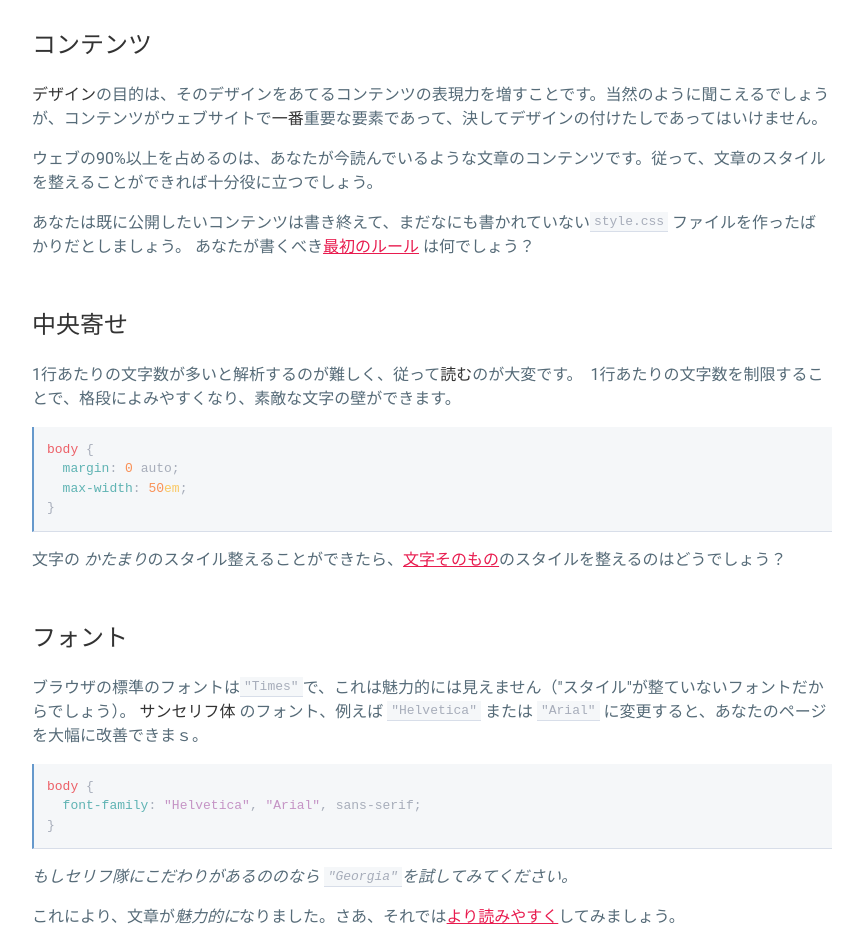
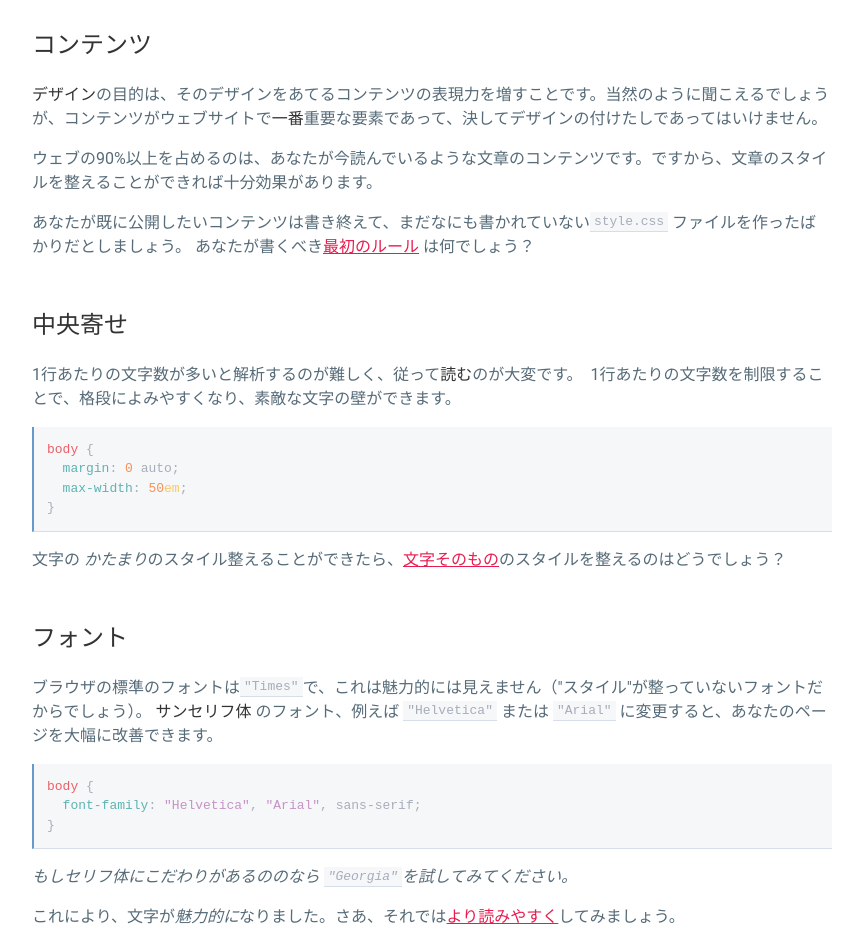
Before and after one commit to jgthms/web-design-in-4-minutes, a plain HTML site: page ja-JP/web-design-in-4-minutes.html in a window 1280 px wide. Shown: the part 726-1676 px from the top of the page, without its empty margins (208-1071 px from the left). Drawn offline with Linux system fonts and the light colour scheme.

Commit message:
fix typo

```diff
--- a/ja-JP/web-design-in-4-minutes.html
+++ b/ja-JP/web-design-in-4-minutes.html
@@ -23,8 +23,8 @@
       <section id="content">
         <h2>コンテンツ</h2>
         <p><strong>デザイン</strong>の目的は、そのデザインをあてるコンテンツの表現力を増すことです。当然のように聞こえるでしょうが、コンテンツがウェブサイトで<strong>一番</strong>重要な要素であって、決してデザインの付けたしであってはいけません。</p>
-        <p>ウェブの90%以上を占めるのは、あなたが今読んでいるような文章のコンテンツです。従って、文章のスタイルを整えることができれば十分役に立つでしょう。</p>
-        <p>あなたは既に公開したいコンテンツは書き終えて、まだなにも書かれていない<code>style.css</code> ファイルを作ったばかりだとしましょう。 あなたが書くべき<a href="#centering">最初のルール</a> は何でしょう？</p>
+        <p>ウェブの90%以上を占めるのは、あなたが今読んでいるような文章のコンテンツです。ですから、文章のスタイルを整えることができれば十分効果があります。</p>
+        <p>あなたが既に公開したいコンテンツは書き終えて、まだなにも書かれていない<code>style.css</code> ファイルを作ったばかりだとしましょう。 あなたが書くべき<a href="#centering">最初のルール</a> は何でしょう？</p>
       </section>
 
       <section id="centering">
@@ -39,12 +39,12 @@
 
       <section id="font-family">
         <h2>フォント</h2>
-        <p>ブラウザの標準のフォントは<code>"Times"</code>で、これは魅力的には見えません（"スタイル"が整ていないフォントだからでしょう）。 <strong>サンセリフ体</strong> のフォント、例えば <code>"Helvetica"</code> または <code>"Arial"</code> に変更すると、あなたのページを大幅に改善できまｓ。</p>
+        <p>ブラウザの標準のフォントは<code>"Times"</code>で、これは魅力的には見えません（"スタイル"が整っていないフォントだからでしょう）。 <strong>サンセリフ体</strong> のフォント、例えば <code>"Helvetica"</code> または <code>"Arial"</code> に変更すると、あなたのページを大幅に改善できます。</p>
 <pre><span class="selector">body</span> {
   <span class="attribute">font-family</span>: <span class="string">"Helvetica"</span>, <span class="string">"Arial"</span>, sans-serif;
 }</pre>
-        <p><em>もしセリフ隊にこだわりがあるののなら <code>"Georgia"</code>を試してみてください。</em></p>
-        <p>これにより、文章が<em>魅力的に</em>なりました。さあ、それでは<a href="#spacing">より読みやすく</a>してみましょう。</p>
+        <p><em>もしセリフ体にこだわりがあるののなら <code>"Georgia"</code>を試してみてください。</em></p>
+        <p>これにより、文字が<em>魅力的に</em>なりました。さあ、それでは<a href="#spacing">より読みやすく</a>してみましょう。</p>
       </section>
 
       <section id="spacing">
@@ -134,7 +134,7 @@
 <span class="selector">body</span> {
   <span class="attribute">font-family</span>: <span class="string">"Roboto"</span>, <span class="string">"Helvetica"</span>, <span class="string">"Arial"</span>, sans-serif;
 }</pre>
-        <p><em>言葉</em>で独自性を発揮することができたら,、<a href="#images">1000の言葉</a>に匹敵するものを追加するのはどうでしょう...</p>
+        <p><em>言葉</em>で独自性を発揮することができたら、<a href="#images">1000の言葉</a>に匹敵するものを追加するのはどうでしょう...</p>
       </section>
 
       <section id="images">
```
